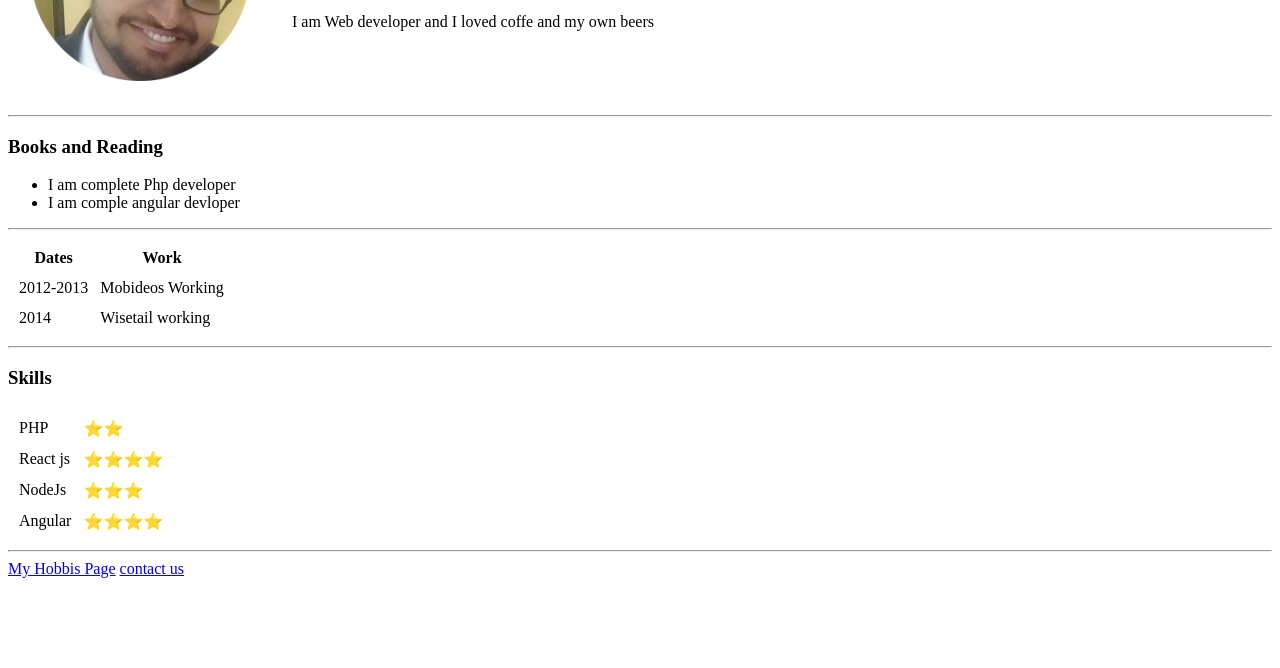
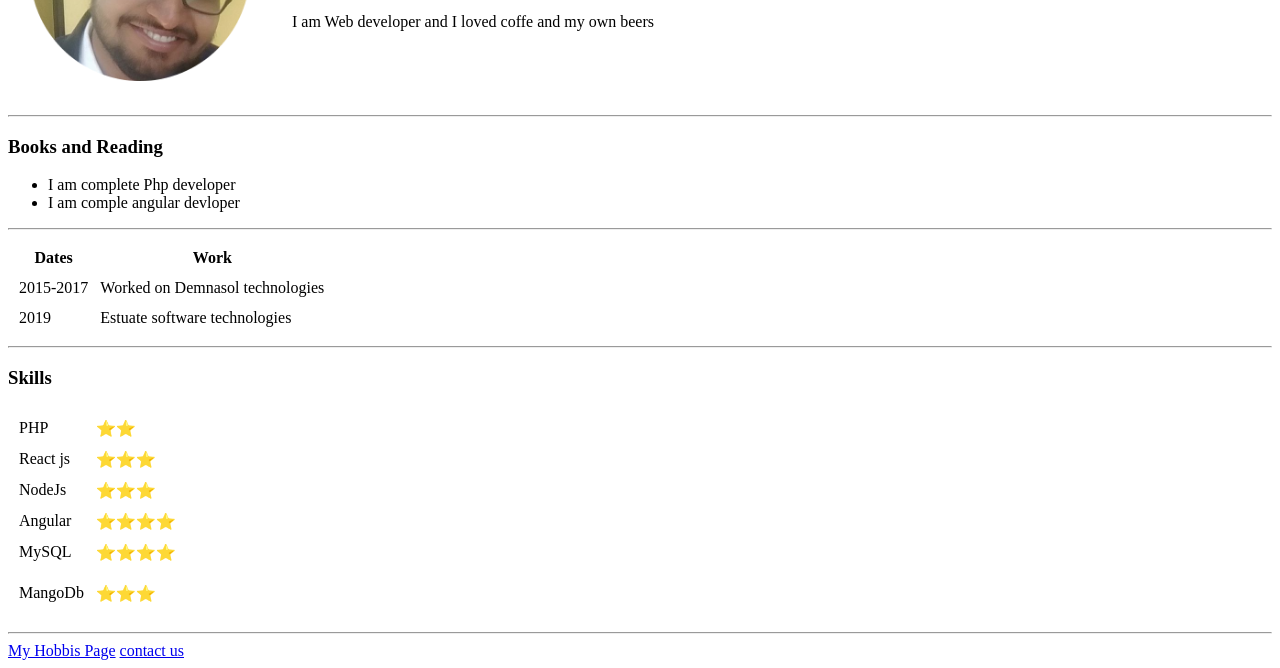
Before and after one commit to vijaymogaveera/cv, a plain HTML site: page index.html in a window 1280 px wide. Shown: the part 169-837 px from the top of the page. Before the commit the page ends 800 px from the top, so only its background shows below. Drawn offline with Linux system fonts and the light colour scheme.

Commit message:
Update the existing files

```diff
--- a/index.html
+++ b/index.html
@@ -31,12 +31,12 @@
     </thead>
     <tbody>
       <tr>
-        <td>2012-2013</td>
-        <td>Mobideos Working</td>
+        <td>2015-2017</td>
+        <td>Worked on Demnasol technologies</td>
       </tr>
       <tr>
-        <td>2014</td>
-        <td>Wisetail working</td>
+        <td>2019</td>
+        <td>Estuate software technologies</td>
       </tr>
     </tbody>
   </table>
@@ -49,7 +49,7 @@
     </tr>
     <tr>
       <td>React js</td>
-      <td>⭐️⭐️⭐️⭐️</td>
+      <td>⭐️⭐️⭐️</td>
     </tr>
     <tr>
       <td>NodeJs</td>
@@ -59,6 +59,16 @@
       <td>Angular</td>
       <td>⭐️⭐️⭐️⭐️</td>
     </tr>
+    <tr>
+      <td>MySQL</td>
+      <td>⭐️⭐️⭐️⭐️</td>
+    </tr>
+    <tr>
+      <tr>
+        <td>MangoDb</td>
+        <td>⭐️⭐️⭐️</td>
+      </tr>
+      <tr>
   </table>
   <hr>
   <a href="hobbies.html"> My Hobbis Page</a>
```
Also changed, not shown: contact-me.html (+1 -1 lines).
